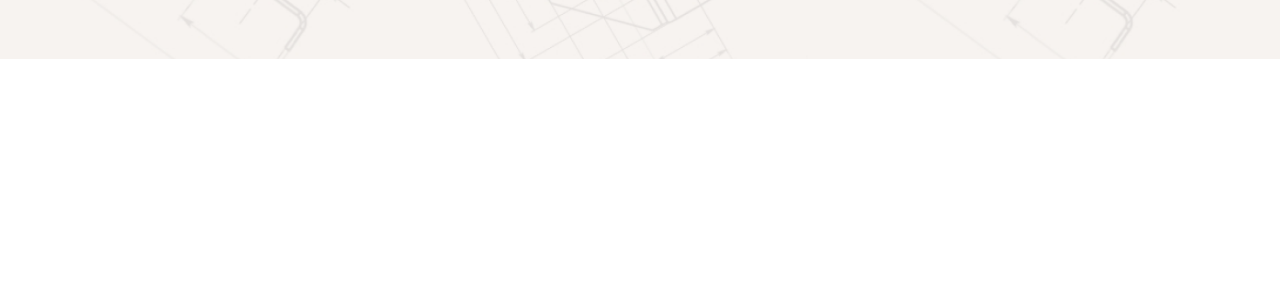
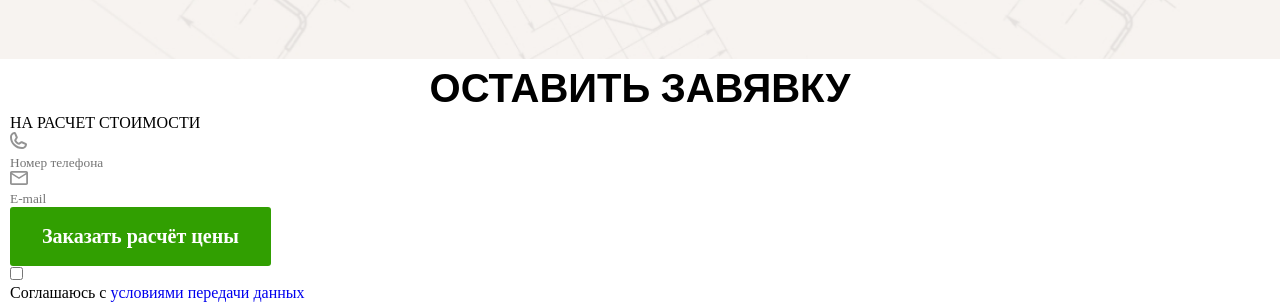
Before and after one commit to Bezruky/Standart, a Flask app: template templates/index.html in a window 1280 px wide. Shown: the part 4017-4319 px from the top of the page. Before the commit the page ends 4076 px from the top, so only its background shows below. Run offline with Flask 2, Linux system fonts and the light colour scheme; the template is opened without the code that fills it, so the values that code supplies are empty.

Commit message:
Блок формы для заполнения и адаптивность

```diff
--- a/templates/index.html
+++ b/templates/index.html
@@ -196,9 +196,10 @@
                 производство
               </div>
               <div class="about__text text">Мы изготавливаем элементы краб-системы на собственном
-                производстве в Вологде, уделяя особое внимание качеству.</div>
+                производстве в Вологде, уделяя особое внимание качеству.
+              </div>
             </div>
-            </div>
+          </div>
           <div class="about__item">
             <div class="about__item-picture">
               <img src="../static/img/about/truck.svg" alt="">
@@ -215,7 +216,8 @@
             <div class="about__info">
               <div class="about__item-title">Доступные цены</div>
               <div class="about__text text">Так как мы являемся производителем, мы
-                предлагаем нашу продукцию без лишних наценок.</div>
+                предлагаем нашу продукцию без лишних наценок.
+              </div>
             </div>
           </div>
           <div class="about__item">
@@ -225,7 +227,8 @@
             <div class="about__info">
               <div class="about__item-title">Гарантия качества</div>
               <div class="about__text text">Мы уделяем особое внимание качеству нашей продукции и дорожим
-                нашими клиентами.</div>
+                нашими клиентами.
+              </div>
             </div>
           </div>
         </div>
@@ -238,13 +241,48 @@
       <div class="video__content">
         <div class="video__title title">наше производство</div>
         <div class="video__media">
-          <video class="video__element" src="../static/img/video/video.mp4" muted ></video>
+          <video class="video__element" src="../static/img/video/video.mp4" muted></video>
           <div class="video__button" id="playBtn"><img src="../static/img/video/Vector.svg" alt=""></div>
         </div>
       </div>
     </div>
     <div class="video__image image-background">
       <img src="../static/img/video/background_crab.png" alt="background">
+    </div>
+  </div>
+
+  <div class="form" id="price">
+    <div class="container">
+      <div class="form__content">
+        <form class="form__window" method="POST" action="#">
+          <div class="form__title title">ОСТАВИТЬ ЗАВЯВКУ</div>
+          <div class="form__subtitle">НА РАСЧЕТ СТОИМОСТИ</div>
+
+          <div class="form__wrapper">
+
+            <div class="form__tel">
+              <div class="tel__icon"><img src="../static/img/icons/phone-form.svg" alt=""></div>
+              <input type="tel" placeholder="Номер телефона">
+            </div>
+            <div class="form__email">
+              <div class="email__icon"><img src="../static/img/icons/email.svg" alt=""></div>
+              <input type="email" placeholder="E-mail">
+            </div>
+
+            <button class="form__button button" type="submit">Заказать расчёт цены</button>
+            <div class="form__checkbox">
+              <label>
+                <input class="checkbox__input" type="checkbox">
+                <span class="checkbox__mask"></span>
+                <div class="checkbox__text">Соглашаюсь с <a href="#">условиями передачи данных</a></div>
+              </label>
+            </div>
+          </div>
+        </form>
+      </div>
+    </div>
+    <div class="form__image image-background">
+      <img src="../static/img/form/background_.jpg" alt="background">
     </div>
   </div>
 
```
Also changed, not shown: static/img/icons/of.svg (added), static/img/icons/on.svg (added), 1 other file.
